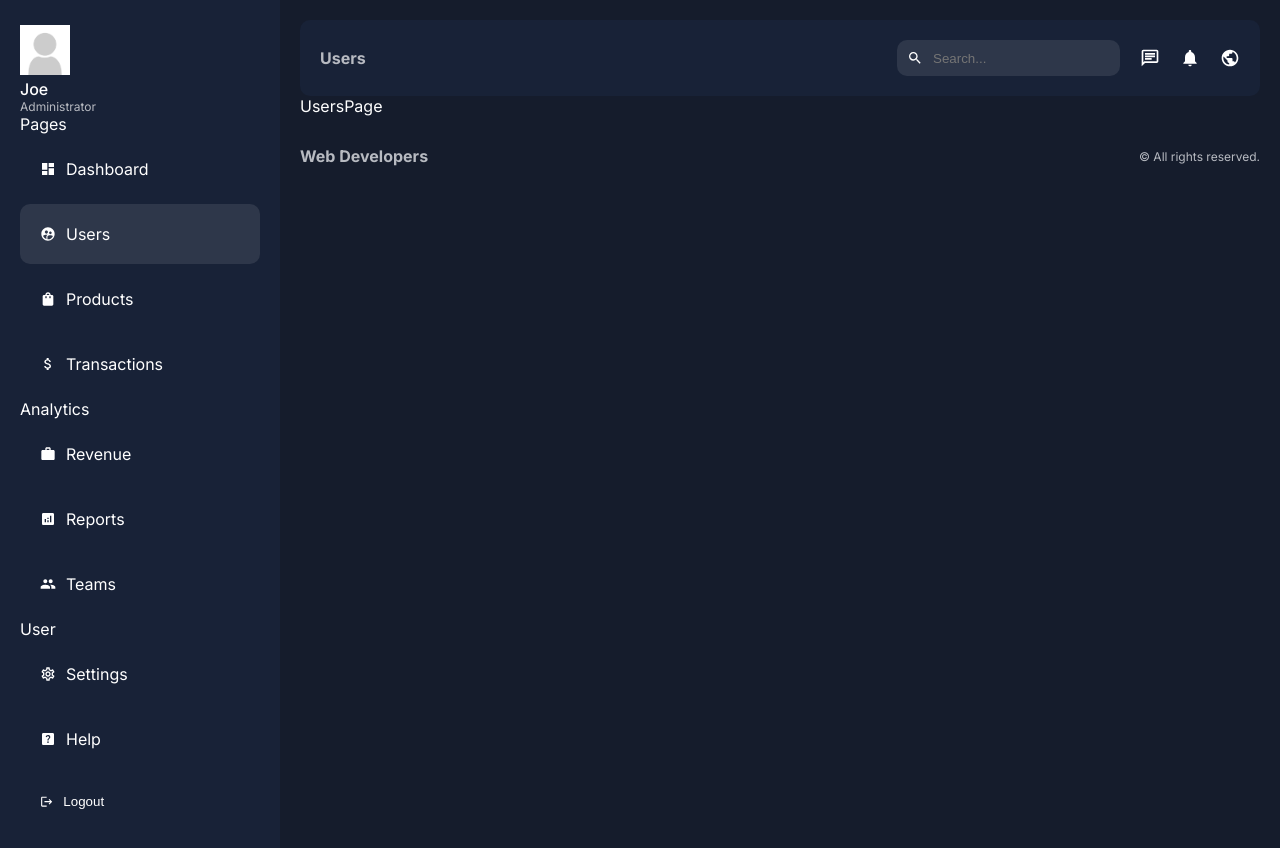
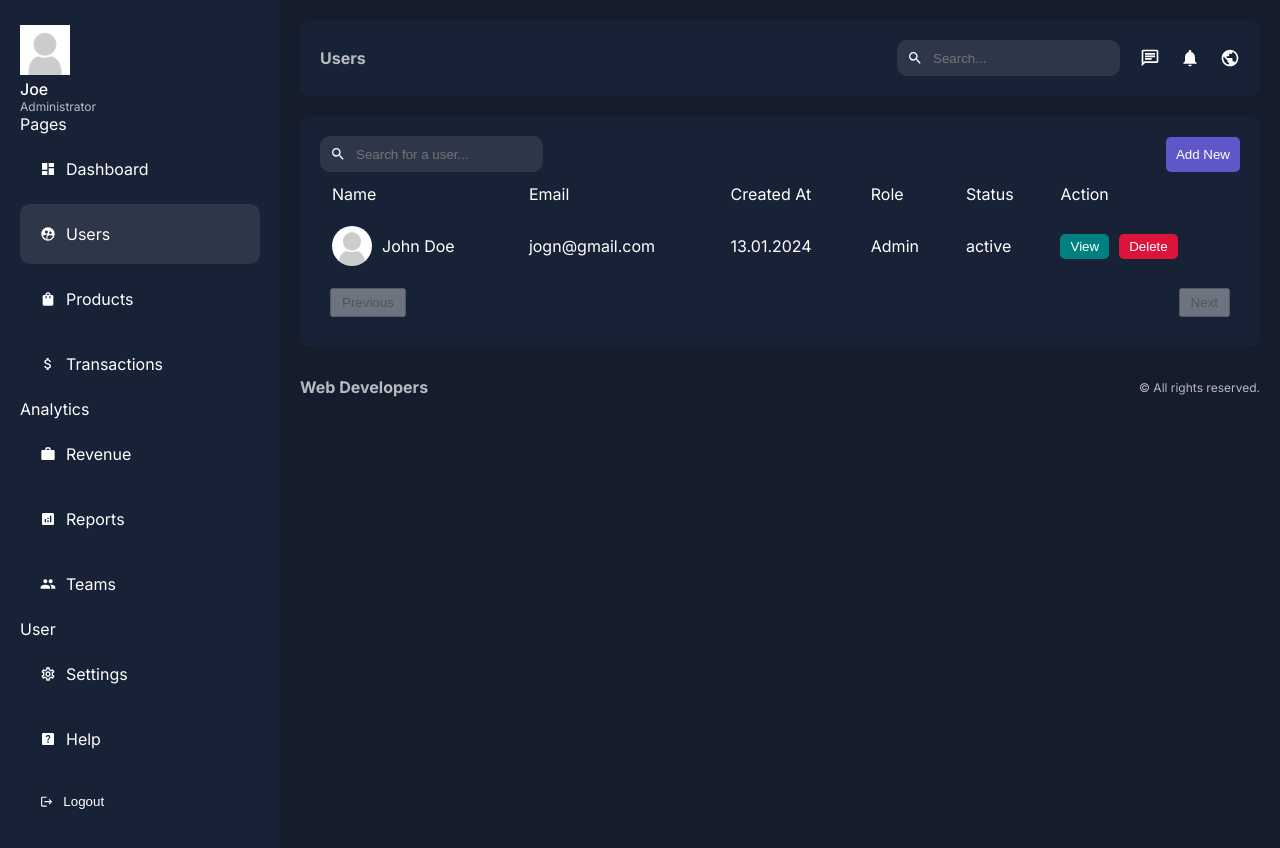
Before and after one commit to iifeofadarkrose/Admin-Dashboard, a Next.js app: page /dashboard/users in a window 1280 px wide. Built offline with nearby package versions, Linux system fonts and the light colour scheme.

Commit message:
user Page and Product Page

```diff
--- a/app/dashboard/users/page.jsx
+++ b/app/dashboard/users/page.jsx
@@ -1,7 +1,63 @@
+import Search from "../../ui/search/search";
+import styles from "../../ui/dashboard/users/users.module.css";
+import Image from "next/image";
+import Link from "next/link";
+import Pagination from "../../ui/dashboard/pagination/pagination";
+
 const UsersPage = () => {
   return (
-    <div>UsersPage</div>
-  )
-}
+    <div className={styles.container}>
+      <div className={styles.top}>
+        <Search placeholder="Search for a user..." />
 
-export default UsersPage
+        <button className={styles.addButton}>Add New</button>
+      </div>
+      <table className={styles.table}>
+        <thead>
+          <tr>
+            <td>Name</td>
+            <td>Email</td>
+            <td>Created At</td>
+            <td>Role</td>
+            <td>Status</td>
+            <td>Action</td>
+          </tr>
+        </thead>
+        <tbody>
+          <tr>
+            <td>
+              <div className={styles.user}>
+                <Image src='/noavatar.png'
+                alt=''
+                width={40}
+                height={40}
+                className={styles.userImage}/>
+                John Doe
+              </div>
+            </td>
+            <td>jogn@gmail.com</td>
+            <td>13.01.2024</td>
+            <td>Admin</td>
+            <td>active</td>
+            <td>
+                <div className={styles.buttons}>
+                  <Link href="/">
+                    <button className={`${styles.button} ${styles.view}`}>
+                      View
+                    </button>
+                  </Link>
+                    <button className={`${styles.button} ${styles.delete}`}>
+                      Delete
+                    </button>
+
+                </div>
+              </td>
+          </tr>
+        </tbody>
+      </table>
+      <Pagination/>
+    </div>
+  );
+};
+
+export default UsersPage;
--- /dev/null
+++ b/app/ui/dashboard/pagination/pagination.jsx
@@ -0,0 +1,46 @@
+"use client";
+
+import styles from "./pagination.module.css";
+import { usePathname, useRouter, useSearchParams } from "next/navigation";
+
+const Pagination = ({ count }) => {
+  const searchParams = useSearchParams();
+  const { replace } = useRouter();
+  const pathname = usePathname();
+
+  const page = searchParams.get("page") || 1;
+
+  const params = new URLSearchParams(searchParams);
+  const ITEM_PER_PAGE = 2;
+
+  const hasPrev = ITEM_PER_PAGE * (parseInt(page) - 1) > 0;
+  const hasNext = ITEM_PER_PAGE * (parseInt(page) - 1) + ITEM_PER_PAGE < count;
+
+  const handleChangePage = (type) => {
+    type === "prev"
+      ? params.set("page", parseInt(page) - 1)
+      : params.set("page", parseInt(page) + 1);
+    replace(`${pathname}?${params}`);
+  };
+
+  return (
+    <div className={styles.container}>
+      <button
+        className={styles.button}
+        disabled={!hasPrev}
+        onClick={() => handleChangePage("prev")}
+      >
+        Previous
+      </button>
+      <button
+        className={styles.button}
+        disabled={!hasNext}
+        onClick={() => handleChangePage("next")}
+      >
+        Next
+      </button>
+    </div>
+  );
+};
+
+export default Pagination;
--- /dev/null
+++ b/app/ui/dashboard/pagination/pagination.module.css
@@ -0,0 +1,14 @@
+.container{
+    padding: 10px;
+    display: flex;
+    justify-content: space-between;
+  }
+
+  .button{
+    padding: 5px 10px;
+    cursor: pointer;
+  }
+
+  .button:disabled{
+    cursor: not-allowed;
+  }
--- /dev/null
+++ b/app/ui/dashboard/products/products.module.css
@@ -0,0 +1,61 @@
+.container{
+    background-color: var(--bgSoft);
+    padding: 20px;
+    border-radius: 10px;
+    margin-top: 20px;
+  }
+
+  .top{
+    display: flex;
+    align-items: center;
+    justify-content: space-between;
+  }
+
+  .addButton{
+    padding: 10px;
+    background-color: #5d57c9;
+    color: var(--text);
+    border: none;
+    border-radius: 5px;
+    cursor: pointer;
+  }
+
+  .table{
+    width: 100%;
+  }
+
+  .table td{
+    padding: 10px;
+  }
+
+  .product{
+    display: flex;
+    align-items: center;
+    gap: 10px;
+  }
+
+  .productImage{
+    border-radius: 50%;
+    object-fit: cover;
+  }
+
+  .buttons{
+    display: flex;
+    gap: 10px;
+  }
+
+  .button{
+    padding: 5px 10px;
+    border-radius: 5px;
+    color: var(--text);
+    border: none;
+    cursor: pointer;
+  }
+
+  .view{
+    background-color: teal;
+  }
+
+  .delete{
+    background-color: crimson;
+  }
--- /dev/null
+++ b/app/ui/dashboard/users/users.module.css
@@ -0,0 +1,61 @@
+.container{
+  background-color: var(--bgSoft);
+  padding: 20px;
+  border-radius: 10px;
+  margin-top: 20px;
+}
+
+.top{
+  display: flex;
+  align-items: center;
+  justify-content: space-between;
+}
+
+.addButton{
+  padding: 10px;
+  background-color: #5d57c9;
+  color: var(--text);
+  border: none;
+  border-radius: 5px;
+  cursor: pointer;
+}
+
+.table{
+  width: 100%;
+}
+
+.table td{
+  padding: 10px;
+}
+
+.user{
+  display: flex;
+  align-items: center;
+  gap: 10px;
+}
+
+.userImage{
+  border-radius: 50%;
+  object-fit: cover;
+}
+
+.buttons{
+  display: flex;
+  gap: 10px;
+}
+
+.button{
+  padding: 5px 10px;
+  border-radius: 5px;
+  color: var(--text);
+  border: none;
+  cursor: pointer;
+}
+
+.view{
+  background-color: teal;
+}
+
+.delete{
+  background-color: crimson;
+}
--- /dev/null
+++ b/app/ui/search/search.jsx
@@ -0,0 +1,24 @@
+"use client";
+
+import { MdSearch } from "react-icons/md";
+import styles from "./search.module.css";
+import { usePathname, useRouter, useSearchParams } from "next/navigation";
+
+
+const Search = ({ placeholder }) => {
+
+
+  return (
+    <div className={styles.container}>
+      <MdSearch />
+      <input
+        type="text"
+        placeholder={placeholder}
+        className={styles.input}
+
+      />
+    </div>
+  );
+};
+
+export default Search;
--- /dev/null
+++ b/app/ui/search/search.module.css
@@ -0,0 +1,16 @@
+.container {
+    display: flex;
+    align-items: center;
+    gap: 10px;
+    background-color: #2e374a;
+    padding: 10px;
+    border-radius: 10px;
+    width: max-content;
+  }
+
+  .input {
+    background-color: transparent;
+    border: none;
+    color: var(--text);
+    outline: none;
+  }
```
Also changed, not shown: app/dashboard/products/page.jsx (+64 -6 lines), app/dashboard/products/add/add.jsx (added).
